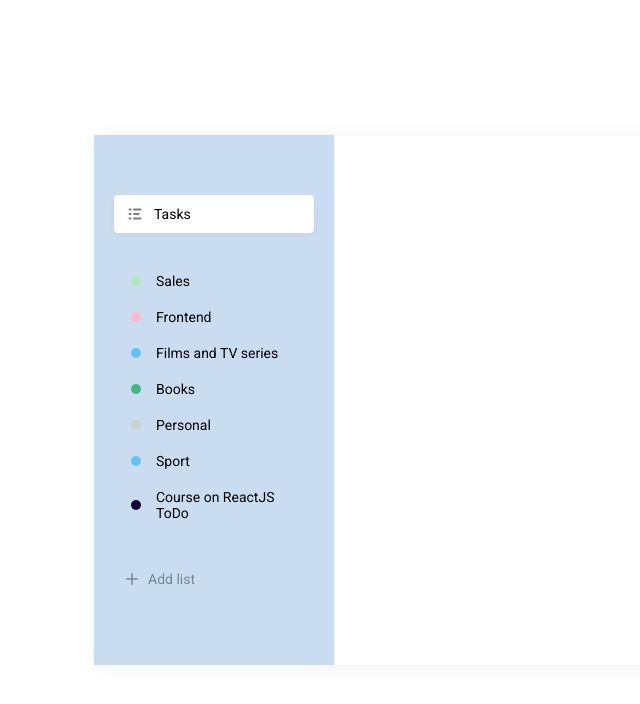
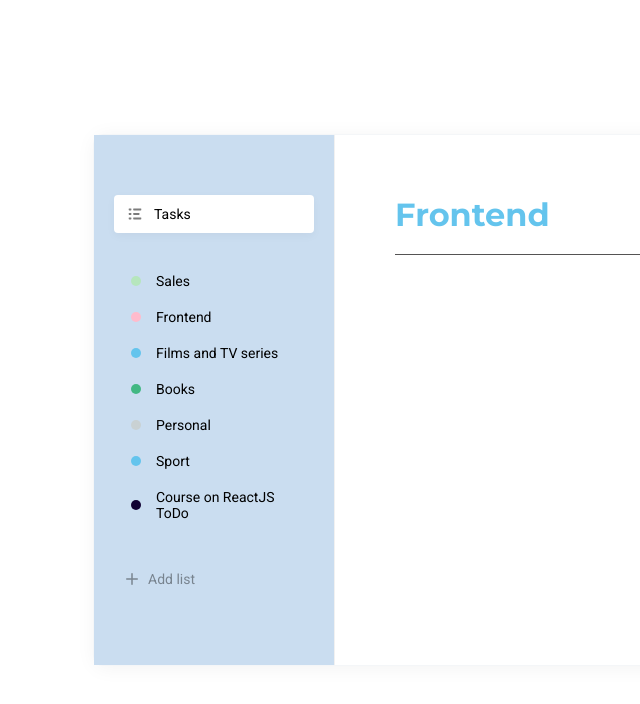
Before and after one commit to arsenjijavadze/todo-list-app-01, a React (Create React App) app: page / in a window 1280 px wide. Shown: the top 704 px of the page, without its empty margins (171-811 px from the left). Built offline with nearby package versions, Linux system fonts and the light colour scheme.

Commit message:
feat: add Tasks component

```diff
--- a/public/index.html
+++ b/public/index.html
@@ -23,6 +23,7 @@
       Learn how to configure a non-root public URL by running `npm run build`.
     -->
   <link href="https://fonts.googleapis.com/css2?family=Roboto:wght@400;500&display=swap" rel="stylesheet">
+  <link href="https://fonts.googleapis.com/css2?family=Montserrat:wght@700&display=swap" rel="stylesheet">
   <title>ToDo List</title>
 </head>
 
--- a/src/App.js
+++ b/src/App.js
@@ -68,7 +68,11 @@
 
       </div>
       <div className="todo__tasks">
-
+        <div className="tasks">
+          <h2 className="tasks__title">
+            Frontend
+          </h2>
+        </div>
       </div>
 
     </div>
--- a/src/index.scss
+++ b/src/index.scss
@@ -9,6 +9,7 @@
 }
 
 .todo {
+  display: flex;
   position: absolute;
   left: 50%;
   top: 50%;
@@ -27,10 +28,27 @@
     border-right: 1px solid #f1f1f1;
     padding: 60px 20px;
   }
+
+  &__tasks {
+    flex: 1;
+    padding: 60px;
+  }
+}
+
+.tasks {
+  &__title {
+
+    font-family: "Montserrat";
+    font-weight: bold;
+    font-size: 32px;
+    line-height: 39px;
+    color: #64c4ed;
+    padding-bottom: 20px;
+    border-bottom: 1px solid #555454;
+  }
 }
 
 .button {
-
   background: #4dd599;
   border-radius: 4px;
   color: #fff;
@@ -38,11 +56,11 @@
   padding: 10px 20px;
   cursor: pointer;
 
-  &:hover{
-    background:darken( #4dd599, 5%);
+  &:hover {
+    background: darken(#4dd599, 5%);
   }
-  &:active{
-    background:darken( #4dd599, 10%);
+  &:active {
+    background: darken(#4dd599, 10%);
   }
 }
 
```
Also changed, not shown: src/components/Tasks/Tasks.scss (added), src/components/Tasks/index.jsx (added).
